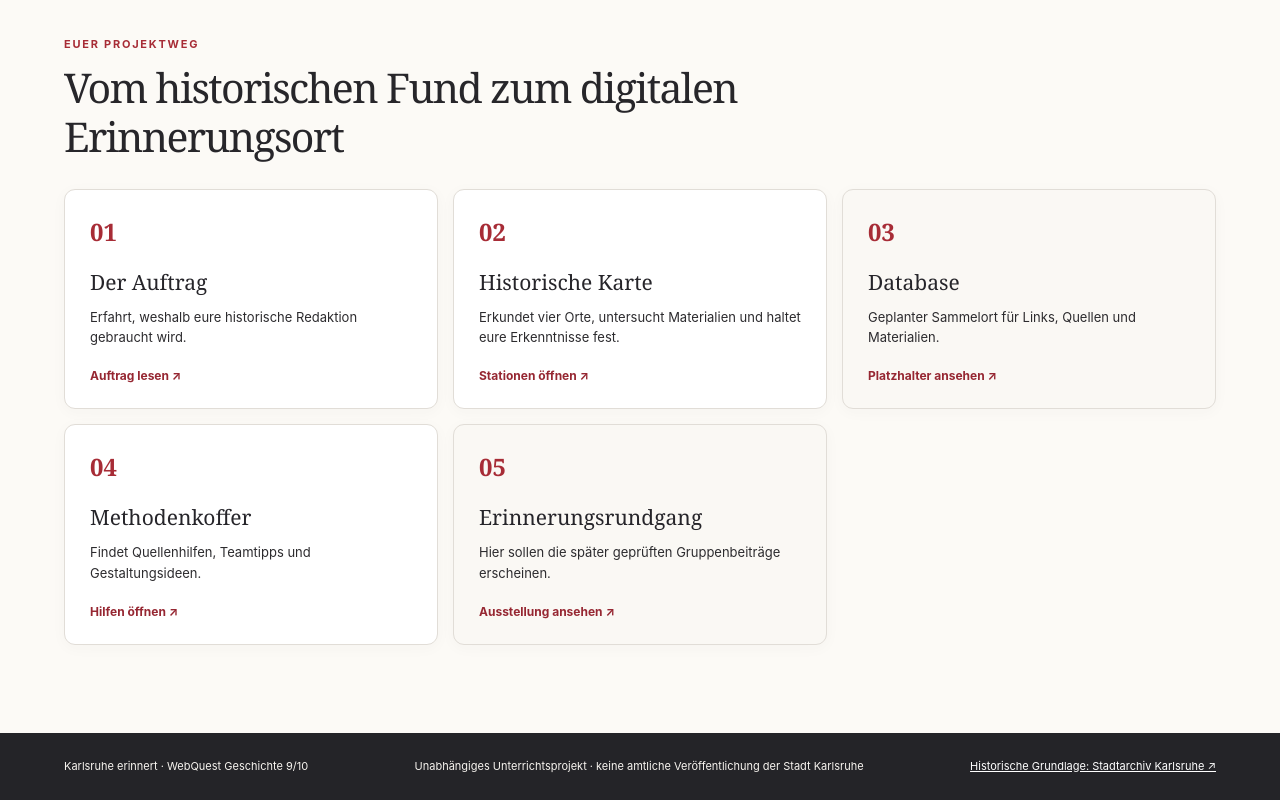
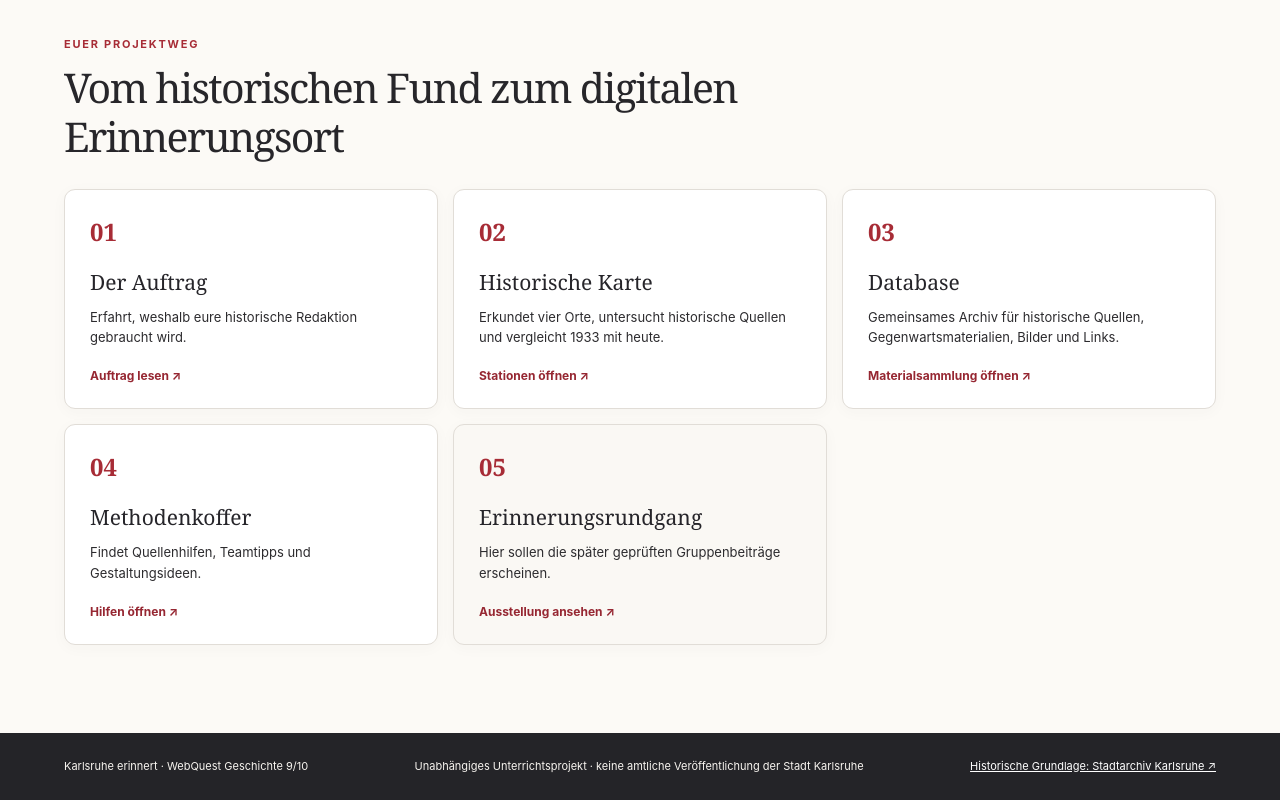
Before and after one commit to PortalLama/Karlsruhe-WebQuest-Schaufahrt, a plain HTML site: page index.html in a window 1280 px wide. Shown: the part 1358-2158 px from the top of the page. Drawn offline with Linux system fonts and the light colour scheme.

Commit message:
Update homepage project roadmap for working Database and present-day comparisons

```diff
--- a/index.html
+++ b/index.html
@@ -70,8 +70,8 @@
   <h2 id="uebersicht-title">Vom historischen Fund zum digitalen Erinnerungsort</h2>
   <div class="journey-grid">
     <a class="journey-card" href="auftrag.html"><span class="journey-index">01</span><strong>Der Auftrag</strong><p>Erfahrt, weshalb eure historische Redaktion gebraucht wird.</p><span class="journey-link">Auftrag lesen ↗</span></a>
-    <a class="journey-card" href="karte.html"><span class="journey-index">02</span><strong>Historische Karte</strong><p>Erkundet vier Orte, untersucht Materialien und haltet eure Erkenntnisse fest.</p><span class="journey-link">Stationen öffnen ↗</span></a>
-    <a class="journey-card journey-card-muted" href="database.html"><span class="journey-index">03</span><strong>Database</strong><p>Geplanter Sammelort für Links, Quellen und Materialien.</p><span class="journey-link">Platzhalter ansehen ↗</span></a>
+    <a class="journey-card" href="karte.html"><span class="journey-index">02</span><strong>Historische Karte</strong><p>Erkundet vier Orte, untersucht historische Quellen und vergleicht 1933 mit heute.</p><span class="journey-link">Stationen öffnen ↗</span></a>
+    <a class="journey-card" href="database.html"><span class="journey-index">03</span><strong>Database</strong><p>Gemeinsames Archiv für historische Quellen, Gegenwartsmaterialien, Bilder und Links.</p><span class="journey-link">Materialsammlung öffnen ↗</span></a>
     <a class="journey-card" href="methodenkoffer.html"><span class="journey-index">04</span><strong>Methodenkoffer</strong><p>Findet Quellenhilfen, Teamtipps und Gestaltungsideen.</p><span class="journey-link">Hilfen öffnen ↗</span></a>
     <a class="journey-card journey-card-muted" href="erinnerungsrundgang.html"><span class="journey-index">05</span><strong>Erinnerungsrundgang</strong><p>Hier sollen die später geprüften Gruppenbeiträge erscheinen.</p><span class="journey-link">Ausstellung ansehen ↗</span></a>
   </div>
```
